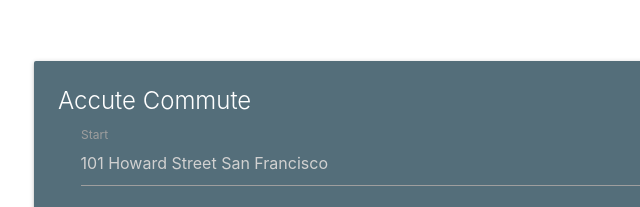
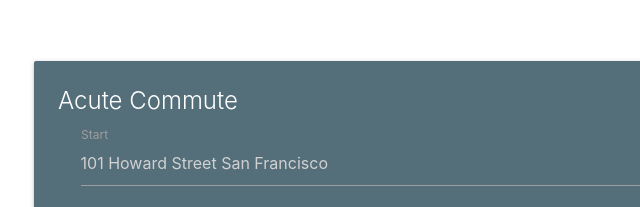
Before and after one commit to CameronSCarlin/acute-commute, a plain HTML site: page front-end/index.html in a window 1280 px wide. Shown: the part 174-381 px from the top of the page, 189-829 px from the left. Drawn offline with nearby package versions, Linux system fonts and the light colour scheme.

Commit message:
fix spelling

```diff
--- a/front-end/index.html
+++ b/front-end/index.html
@@ -21,7 +21,7 @@
         <!-- card -->
         <div class="card blue-grey darken-1" id="directions-card">
           <div class="card-content white-text">
-            <span class="card-title">Accute Commute</span>
+            <span class="card-title">Acute Commute</span>
             <!-- input-form -->
             <div class="row">
               <form class="col s12" id="directions-form">
```
